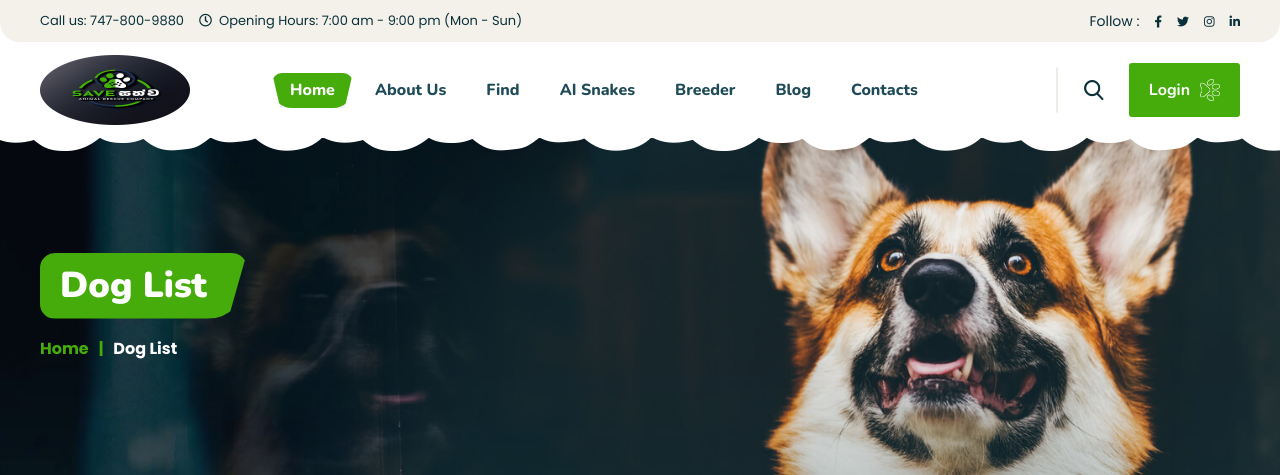
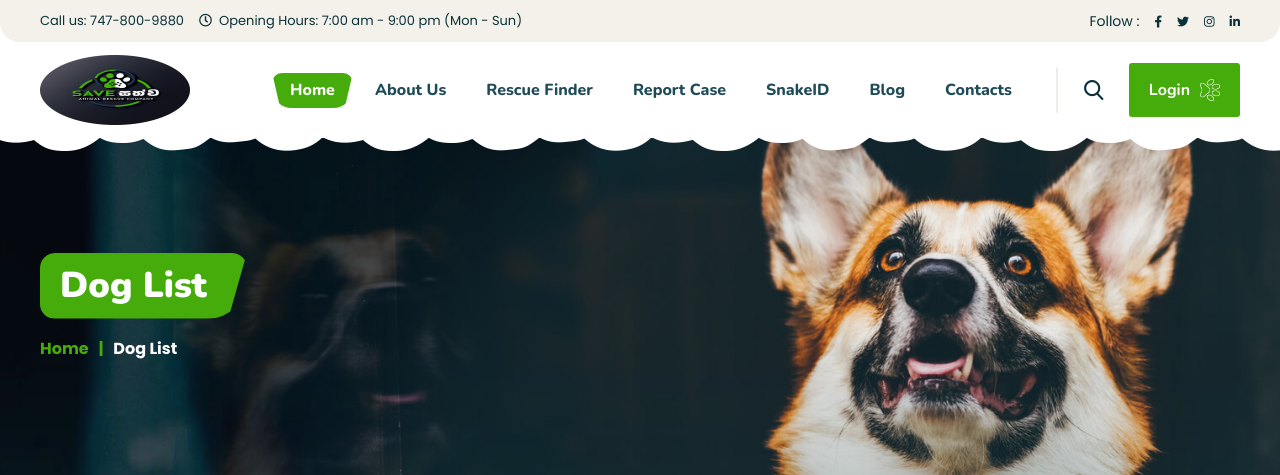
Before and after one commit to Eras1999/SaveSathwa, a PHP site: page /dog-list.php in a window 1280 px wide. Shown: the top 475 px of the page. Run offline with PHP 8.4, Linux system fonts and the light colour scheme; some web fonts are replaced.

Commit message:
update 2

```diff
--- a/header.php
+++ b/header.php
@@ -88,14 +88,14 @@
                                             no need -->
                                             </li>
                                             <li><a href="dog-list.php">About Us</a></li>
-                                            <li class="menu-item-has-children"><a href="shop.html">Find</a>
+                                            <li class="menu-item-has-children"><a href="shop.html">Rescue Finder</a>
                                                 <ul class="submenu">
                                                     <li><a href="shop.html">Reporting</a></li>
                                                     <li><a href="shop-details.html">Shop Details</a></li>
                                                 </ul>
                                             </li>
-                                            <li><a href="adoption.html">AI Snakes</a></li>
-                                            <li class="menu-item-has-children"><a href="breeder.html">Breeder</a>
+                                            <li><a href="adoption.html">Report Case</a></li>
+                                            <li class="menu-item-has-children"><a href="breeder.html">SnakeID</a>
                                                 <ul class="submenu">
                                                     <li><a href="breeder.html">Our Breeder</a></li>
                                                     <li><a href="breeder-details.html">Breeder Details</a></li>
```
